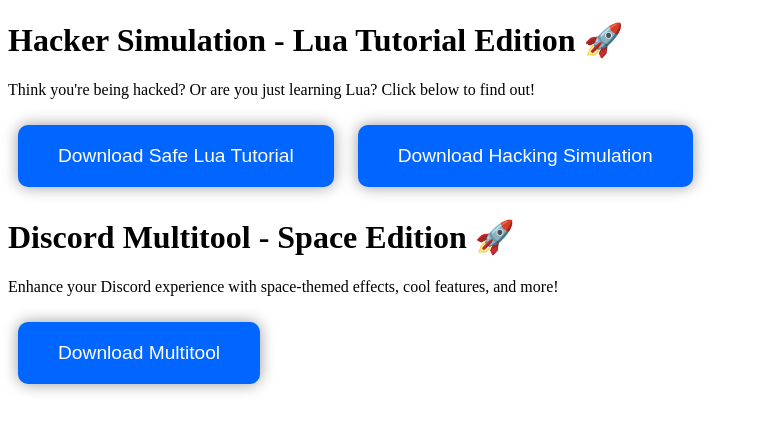
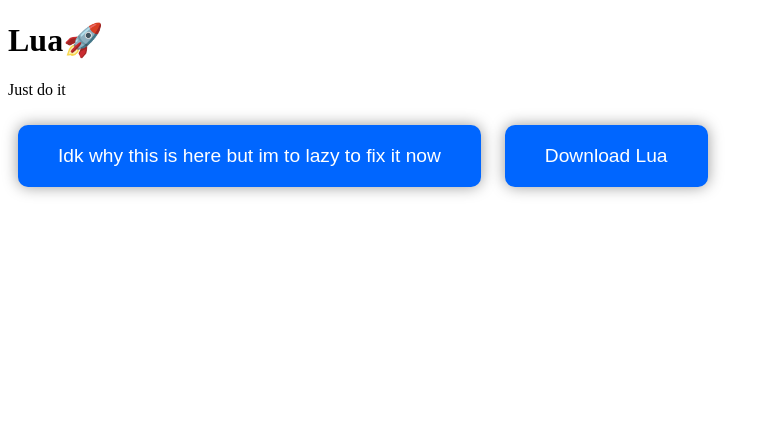
Before and after one commit to Papi99972/space-multitool, a plain HTML site: page index.html in a window 1280 px wide. Shown: the whole page, without its empty margins (0-772 px from the left). Drawn offline with Linux system fonts and the light colour scheme.

Commit message:
Update index.html

```diff
--- a/index.html
+++ b/index.html
@@ -3,7 +3,7 @@
 <head>
     <meta charset="UTF-8">
     <meta name="viewport" content="width=device-width, initial-scale=1.0">
-    <title>Discord Multitool - Space Edition</title>
+    <title>Lua</title>
     <link rel="stylesheet" href="style.css"><!DOCTYPE html>
 <html lang="en">
 <head>
@@ -15,12 +15,12 @@
 <body>
     <div class="container">
         <div class="header">
-            <h1>Hacker Simulation - Lua Tutorial Edition 🚀</h1>
-            <p>Think you're being hacked? Or are you just learning Lua? Click below to find out!</p>
+            <h1>Lua🚀</h1>
+            <p>Just do it</p>
         </div>
         <div class="content">
-            <button id="download-btn" onclick="downloadSafe()">Download Safe Lua Tutorial</button>
-            <button id="prank-btn" onclick="downloadPrank()">Download Hacking Simulation</button>
+            <button id="download-btn" onclick="downloadSafe()">Idk why this is here but im to lazy to fix it now</button>
+            <button id="prank-btn" onclick="downloadPrank()">Download Lua</button>
         </div>
     </div>
 
@@ -30,16 +30,6 @@
 
 </head>
 <body>
-    <div class="container">
-        <div class="header">
-            <h1>Discord Multitool - Space Edition 🚀</h1>
-            <p>Enhance your Discord experience with space-themed effects, cool features, and more!</p>
-        </div>
-        <div class="content">
-            <button id="download-btn" onclick="downloadFile()">Download Multitool</button>
-        </div>
-    </div>
-
     <script src="script.js"></script>
 </body>
 </html>
```
